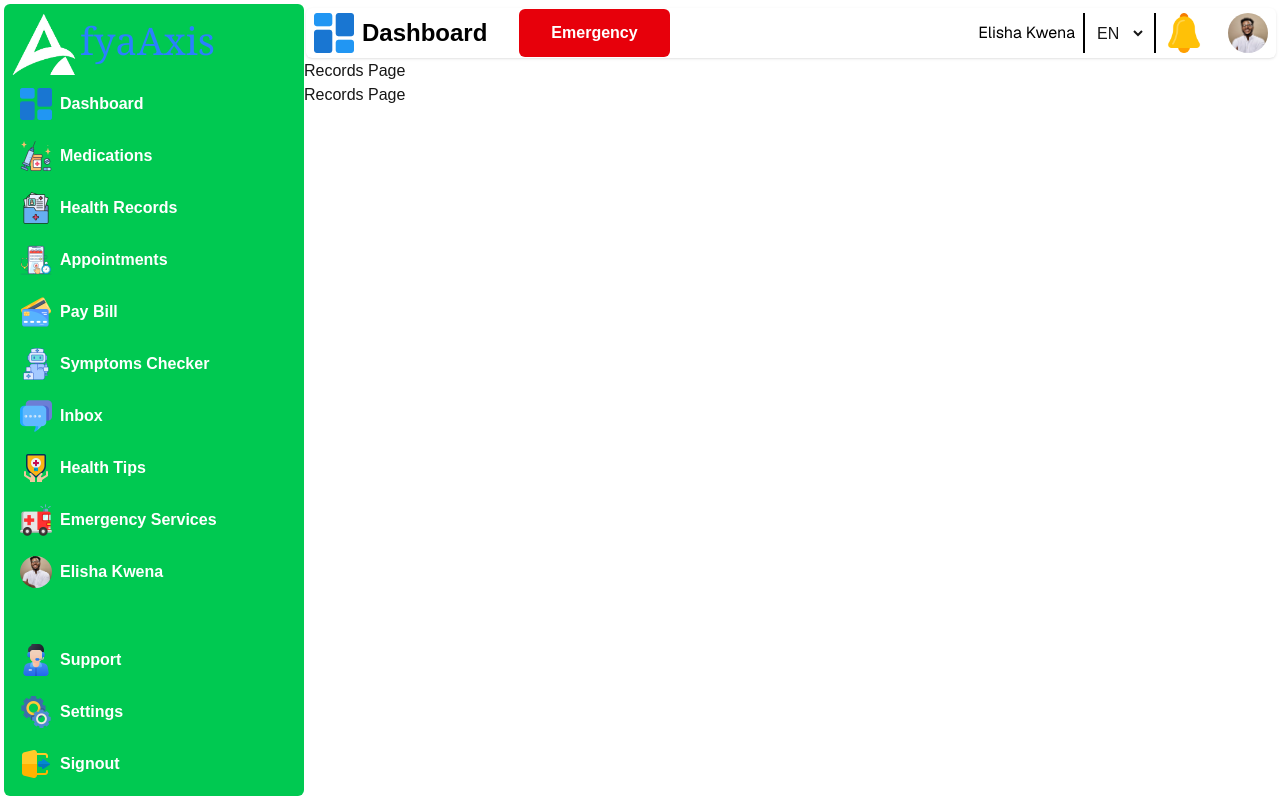
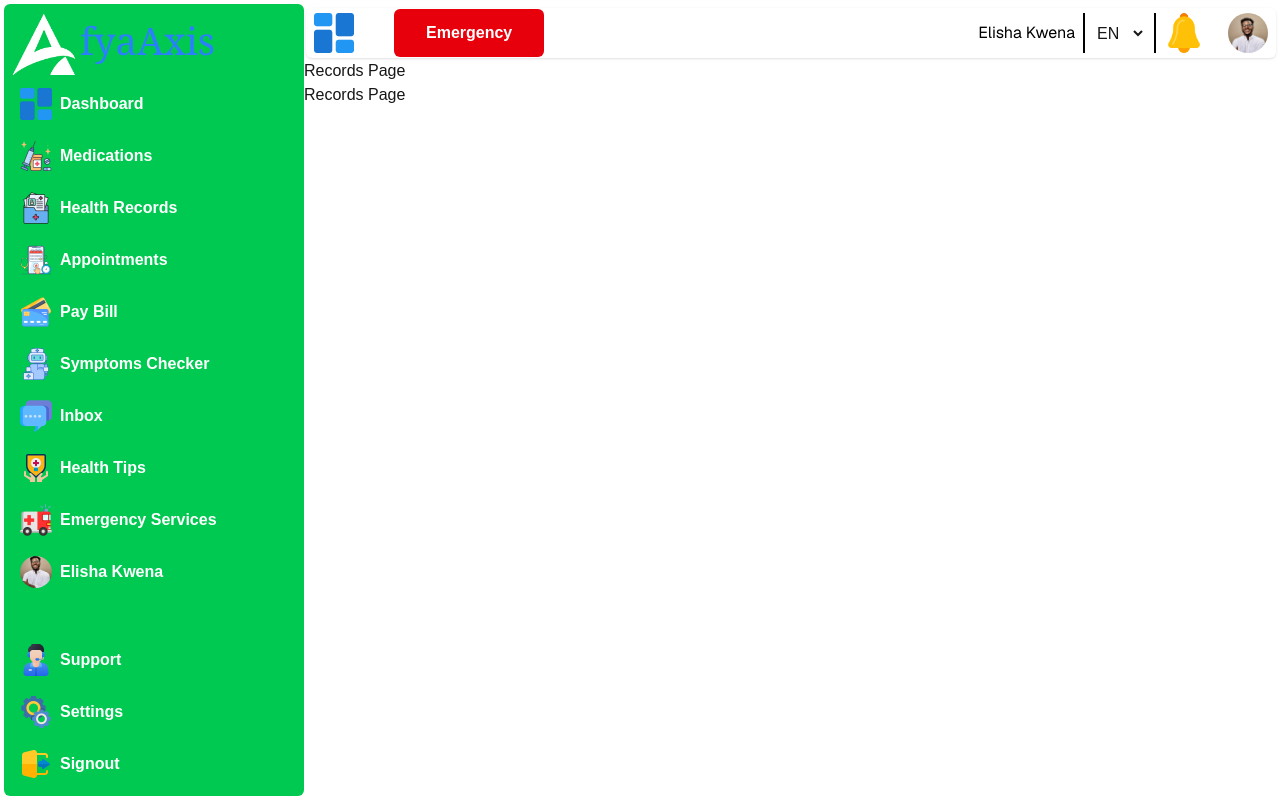
Before and after one commit to Elisha-Kwena/afyaaxis, a Next.js app in the folder client/: page /records in a window 1280 px wide. Built offline with nearby package versions, Linux system fonts and the light colour scheme.

Commit message:
Update Navbar.tsx

```diff
--- a/client/src/components/navigation/Navbar.tsx
+++ b/client/src/components/navigation/Navbar.tsx
@@ -3,7 +3,11 @@ import Link from "next/link";
 import Image from "next/image";
 import ToggleButton from "../ui/ToggleSidebar";
 import { useSidebar } from "@/contexts/SidebarContext";
-export default function Navbar() {
+
+interface navbarprops{
+  title:string;
+}
+export default function Navbar({title}:navbarprops) {
   const { isOpen } = useSidebar();
   return (
     <>
@@ -16,7 +20,7 @@ export default function Navbar() {
           <div className="flex items-center justify-start gap-8">
             <div className="flex items-center justify-start gap-2">
               <ToggleButton />
-              <h1 className="font-bold text-[24px] text-black">Dashboard</h1>
+              <h1 className="font-bold text-[24px] text-black">{title}</h1>
             </div>
             <Link
               href=""
```
